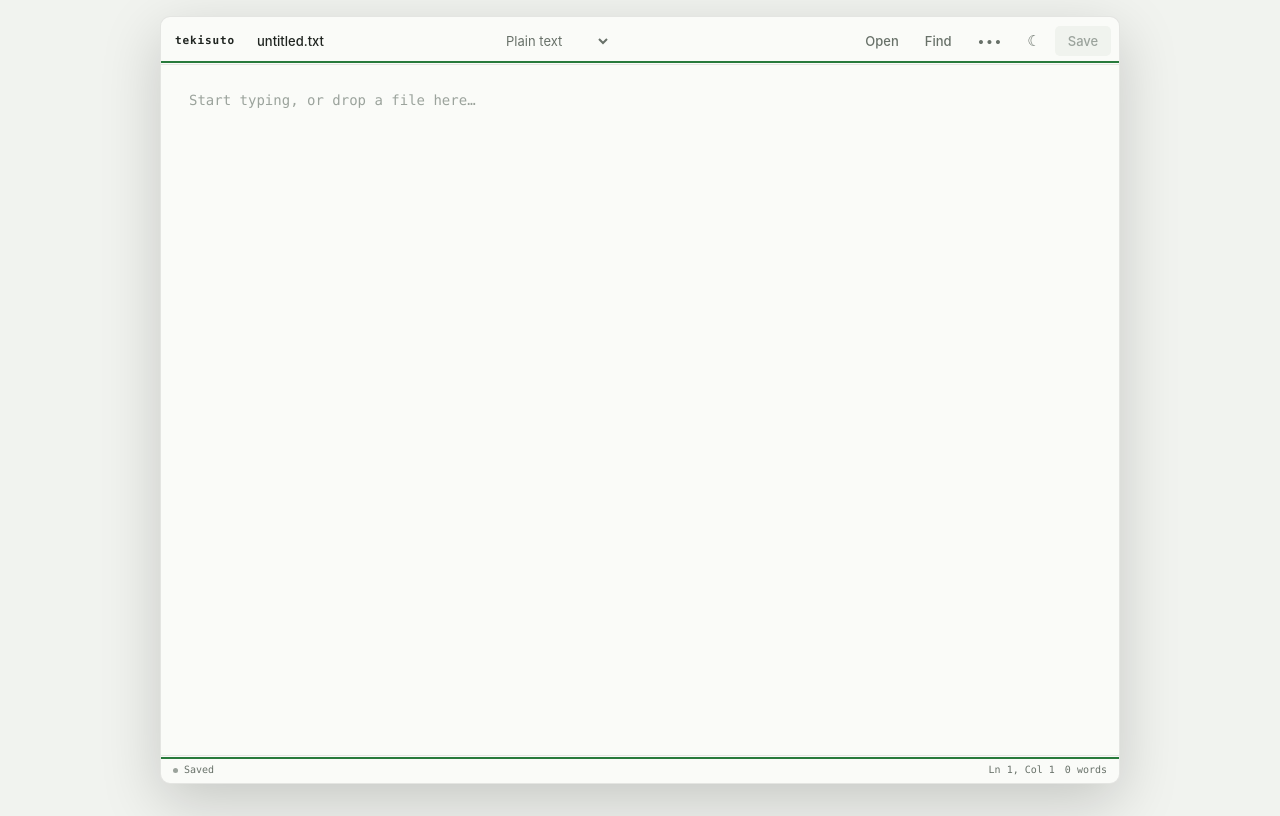
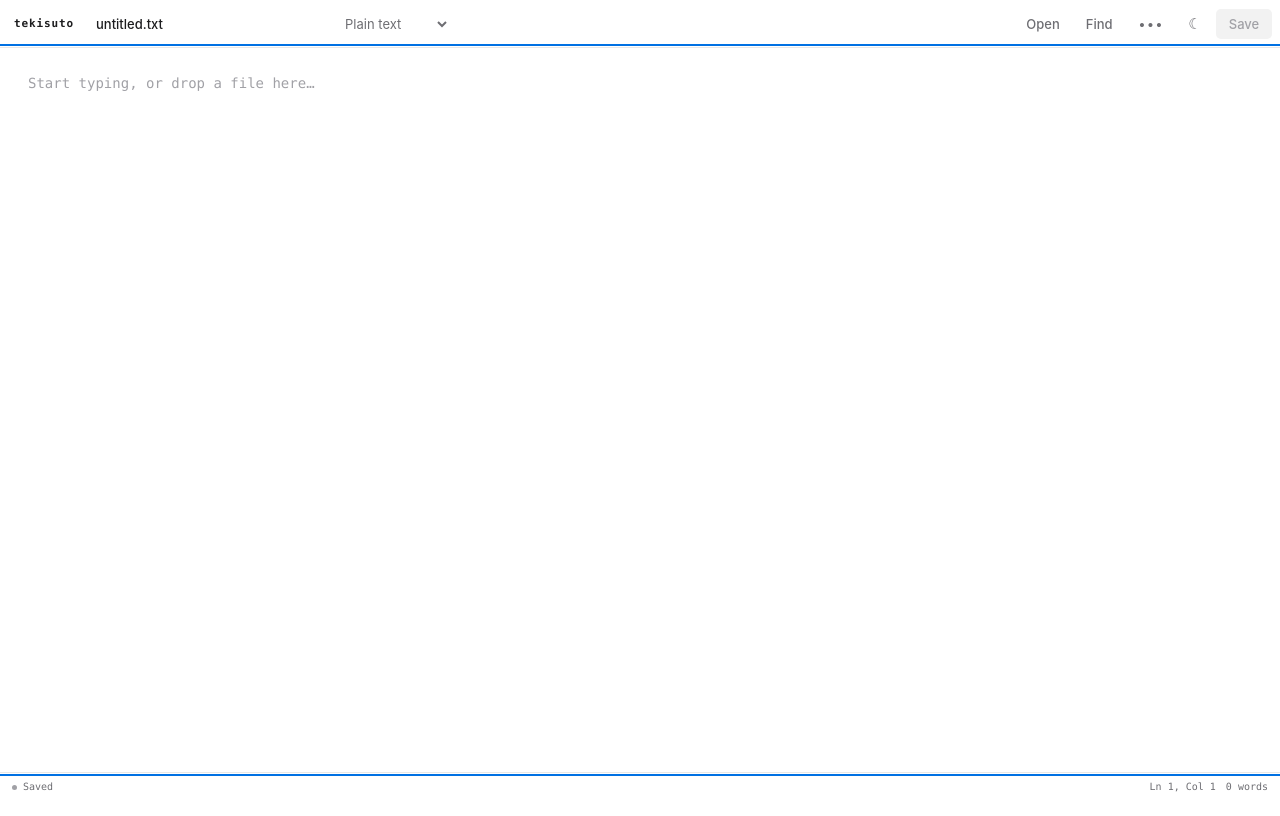
Before and after one commit to ninjaasmoke/tekisuto, a Next.js app: page / in a window 1280 px wide. Built offline with nearby package versions, Linux system fonts and the light colour scheme.

Commit message:
Remove floating treatment and green palette

```diff
--- a/pages/index.tsx
+++ b/pages/index.tsx
@@ -368,7 +368,7 @@ export default function IndexPage() {
       <Head>
         <title>{dirty ? '● ' : ''}{fileName} — Tekisuto</title>
         <meta name="description" content="A fast, private text editor that keeps your files in your browser." />
-        <meta name="theme-color" content={theme === 'dark' ? '#0d100e' : '#f1f3ef'} />
+        <meta name="theme-color" content={theme === 'dark' ? '#1e1e1e' : '#ffffff'} />
       </Head>
       <main
         className={`app-shell${isDragging ? ' is-dragging' : ''}`}
--- a/styles/globals.css
+++ b/styles/globals.css
@@ -1,29 +1,29 @@
 :root {
   color-scheme: dark;
-  --canvas: #0d100e;
-  --surface: #121513;
-  --surface-raised: #191d1a;
-  --text: #e6eae7;
-  --muted: #8c958f;
-  --faint: #5f6862;
-  --border: rgba(230, 234, 231, .09);
-  --accent: #66bd79;
-  --accent-hover: #75ca87;
-  --accent-ink: #08110a;
+  --canvas: #1e1e1e;
+  --surface: #1e1e1e;
+  --surface-raised: #2a2a2a;
+  --text: #f0f0f0;
+  --muted: #9b9b9b;
+  --faint: #666;
+  --border: rgba(255, 255, 255, .08);
+  --accent: #0a84ff;
+  --accent-hover: #2997ff;
+  --accent-ink: #fff;
   --danger: #d77b72;
 }
 
 :root[data-theme='light'] {
   color-scheme: light;
-  --canvas: #f1f3ef;
-  --surface: #fafbf8;
-  --surface-raised: #f0f3ee;
-  --text: #202521;
-  --muted: #687169;
-  --faint: #9ba39c;
-  --border: rgba(32, 37, 33, .1);
-  --accent: #287a3c;
-  --accent-hover: #216b33;
+  --canvas: #fff;
+  --surface: #fff;
+  --surface-raised: #f2f2f2;
+  --text: #1d1d1f;
+  --muted: #6e6e73;
+  --faint: #a1a1a6;
+  --border: rgba(0, 0, 0, .09);
+  --accent: #0071e3;
+  --accent-hover: #0077ed;
   --accent-ink: #fff;
   --danger: #b84338;
 }
@@ -74,16 +74,12 @@ summary:focus-visible {
 }
 
 .app-shell {
-  width: min(960px, calc(100% - 32px));
-  height: calc(100% - 32px);
-  margin: 16px auto;
+  width: 100%;
+  height: 100%;
   display: flex;
   flex-direction: column;
   overflow: hidden;
   background: var(--surface);
-  border: 1px solid var(--border);
-  border-radius: 10px;
-  box-shadow: 0 18px 60px rgba(0, 0, 0, .18);
 }
 
 .topbar {
@@ -371,15 +367,6 @@ select:hover {
 }
 
 @media (max-width: 760px) {
-  .app-shell {
-    width: 100%;
-    height: 100%;
-    margin: 0;
-    border: 0;
-    border-radius: 0;
-    box-shadow: none;
-  }
-
   .topbar {
     min-height: 44px;
     gap: 7px;
```
